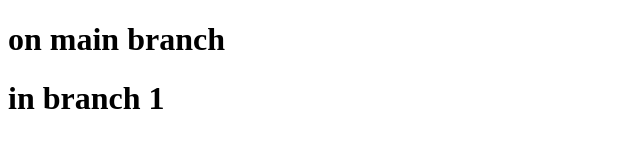
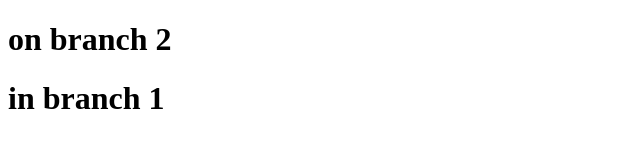
Before and after one commit to mally-git/new-branches, a plain HTML site: page hw7/index.html in a window 1280 px wide. Shown: the whole page, without its empty margins (0-640 px from the left). Drawn offline with Linux system fonts and the light colour scheme.

Commit message:
chenge branch 2 to be nice

```diff
--- a/hw7/index.html
+++ b/hw7/index.html
@@ -7,7 +7,7 @@
 </head>
 <body>
 
-    <h1>on main branch</h1>
+    <h1>on branch 2</h1>
 
     <h1>in branch 1</h1>
 
```
Also changed, not shown: hw7/file1.txt.
